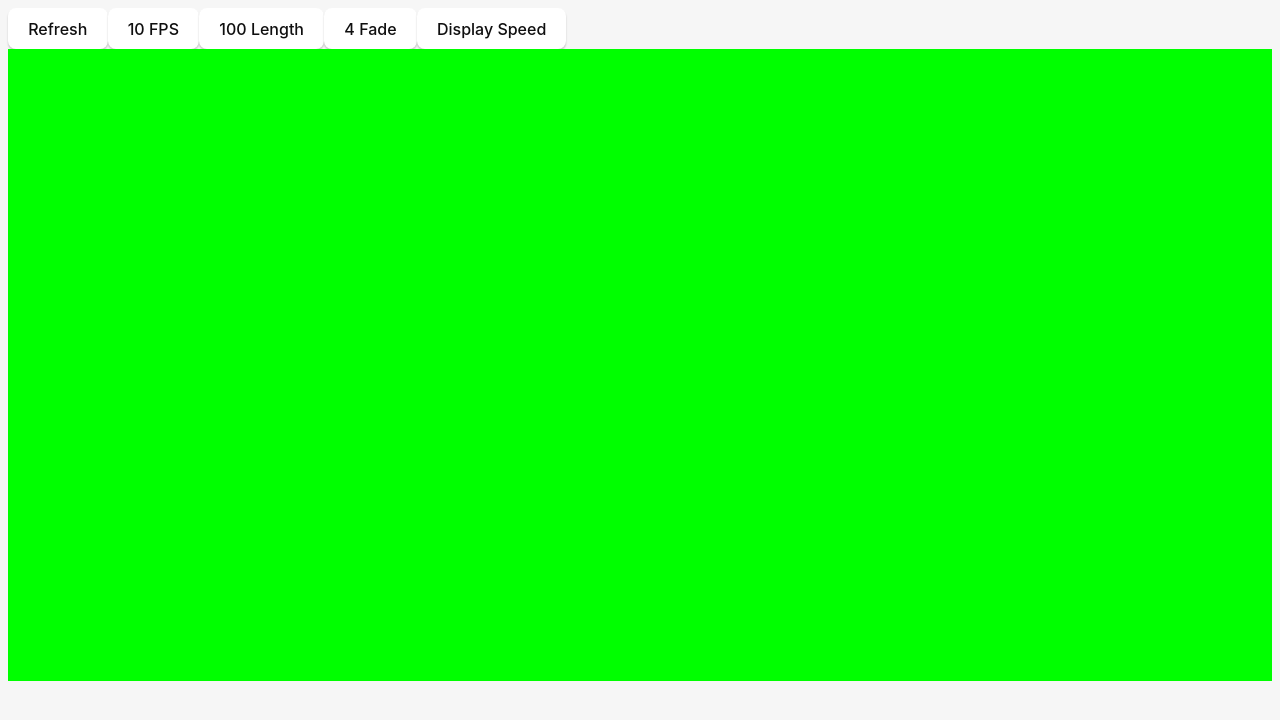
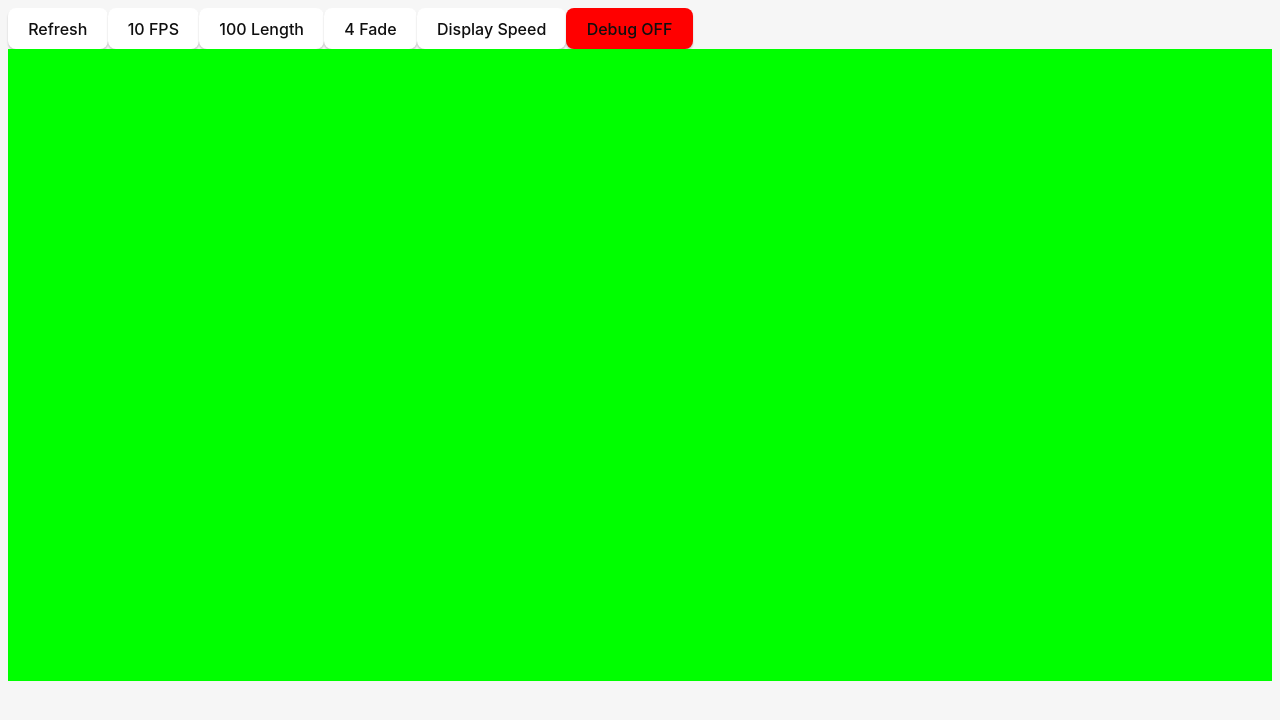
Before and after one commit to GabrielSJones/obs-mouse-overlay, a React (Vite) app: page / in a window 1280 px wide. Shown: the top 720 px of the page. Built offline with nearby package versions, Linux system fonts and the light colour scheme.

Commit message:
cleanup + debug mode + adding triple type to canvas

```diff
--- a/src/App.tsx
+++ b/src/App.tsx
@@ -1,16 +1,10 @@
-import {
-  SetStateAction,
-  createContext,
-  useContext,
-  useEffect,
-  useRef,
-  useState,
-} from "react";
-import { invoke } from "@tauri-apps/api/tauri";
+import { useState } from "react";
+
 import "./App.css";
-import SettingsProvider, { useSettingsContext } from "./SettingsContext";
+import SettingsProvider from "./SettingsContext";
 import Canvas from "./Canvas";
 
+const IS_VERBOSE_MODE = false;
 const FRAMERATE = 10; //set to desired framerate - 30 or 60 is typically fine for most cases
 const TRAIL_LENGTH = 100; //leave below 50
 const TRAIL_FADE_SPEED = 4;
@@ -29,45 +23,46 @@ const BACKGROUND_COLOR = "rgb(0,255,0,100)";
 // }
 
 function App() {
+  const [isVerboseMode, setIsVerboseMode] = useState<boolean>(IS_VERBOSE_MODE);
   const [fps, setFps] = useState<number>(FRAMERATE);
   const [trailLength, setTrailLength] = useState<number>(TRAIL_LENGTH);
   const [trailFadeSpeed, setTrailFadeSpeed] =
     useState<number>(TRAIL_FADE_SPEED);
   const [displayMagnitude, setDisplayMagnitude] =
     useState<boolean>(DISPLAY_MAGNITUDE);
-  //const [fps, setFps] = useState<number>(FRAMERATE);
 
   const [resetStates, setResetStates] = useState<boolean>(false);
 
-  // const [trailLength, setTrailLength] = useState<number>(100);
-  // const [fps, setFps] = useState<number>(120);
-
   function reset() {
     setResetStates(!resetStates);
-    //clearTimeout(timeout);
     console.log("resetting?");
-    //console.log(fps + ": Framerate");
   }
 
   function handleSetFps() {
     fps == 120 ? setFps(30) : setFps(120);
-    console.log(fps + ": Framerate");
+    console.log(fps + ": Framerate Set");
   }
   function handleSetTrailLength() {
     trailLength == 100 ? setTrailLength(10) : setTrailLength(100);
-    console.log(trailLength + ": Trail Length");
+    console.log(trailLength + ": Trail Length Set");
   }
   function handleSetTrailFadeSpeed() {
     trailFadeSpeed == 1 ? setTrailFadeSpeed(4) : setTrailFadeSpeed(1);
-    console.log(trailFadeSpeed + ": Trail Length");
+    console.log(trailFadeSpeed + ": Trail Fade Speed Set");
   }
   function handleSetDisplayMagnitude() {
     setDisplayMagnitude(!displayMagnitude);
-    console.log(displayMagnitude + ": Display Magnitude");
+    console.log(displayMagnitude + ": Display Magnitude Set");
+  }
+  function handleSetIsVerboseMode() {
+    setIsVerboseMode(!isVerboseMode);
+    console.log(isVerboseMode + ": Verbose Mode Set");
   }
   return (
     <SettingsProvider
       value={{
+        isVerboseMode: isVerboseMode,
+        setIsVerboseMode: setIsVerboseMode,
         fps: fps,
         setFps: setFps,
         trailLength: trailLength,
@@ -85,14 +80,13 @@ function App() {
       <button onClick={handleSetDisplayMagnitude}>
         {displayMagnitude} Display Speed
       </button>
-      {/* <button onClick={handleSetFps}>Set 120 FPS</button> */}
-      <Canvas
-        resetState={resetStates}
-        //setResetState={setResetStates}
-        //TRAIL_LENGTH={TRAIL_LENGTH}
-        //TRAIL_FADE_SPEED={TRAIL_FADE_SPEED}
-        BACKGROUND_COLOR={BACKGROUND_COLOR}
-      />
+      <button
+        style={{ background: isVerboseMode ? "green" : "red" }}
+        onClick={handleSetIsVerboseMode}
+      >
+        Debug {isVerboseMode ? "ON" : "OFF"}
+      </button>
+      <Canvas />
     </SettingsProvider>
   );
 }
--- a/src/Canvas.tsx
+++ b/src/Canvas.tsx
@@ -1,4 +1,4 @@
-import { useContext, useEffect, useRef } from "react";
+import { useEffect, useRef } from "react";
 import { invoke } from "@tauri-apps/api/tauri";
 import "./App.css";
 import { useSettingsContext } from "./SettingsContext";
@@ -14,32 +14,19 @@ import { useSettingsContext } from "./SettingsContext";
 //   monitorHeightHalf = monitor.size.height / 2;
 // }
 
-type MouseInputType = [number, number];
+type MouseInputType = [number, number, number];
 
-function Canvas({
-  //resetState,
-  //setResetState,
-  //FRAMERATE,
-  //TRAIL_LENGTH,
-  //TRAIL_FADE_SPEED,
-  BACKGROUND_COLOR,
-}: {
-  resetState: boolean;
-  //setResetState: React.Dispatch<React.SetStateAction<boolean>>;
-  //FRAMERATE: number;
-  //TRAIL_LENGTH: number;
-  //TRAIL_FADE_SPEED: number;
-  BACKGROUND_COLOR: string;
-}) {
-  const { fps, trailLength, trailFadeSpeed } = useSettingsContext();
+function Canvas() {
+  const { fps, trailLength, trailFadeSpeed, isVerboseMode } =
+    useSettingsContext();
   const FRAMETIME_IN_MS = 1000 / fps; //why
   const ref = useRef<HTMLCanvasElement>(null);
   const mouseInput = useRef<Array<MouseInputType>>([]);
-
-  console.log(fps);
-  console.log(trailLength);
-  console.log(trailFadeSpeed);
-
+  if (isVerboseMode) {
+    console.log(fps);
+    console.log(trailLength);
+    console.log(trailFadeSpeed);
+  }
   useEffect(() => {
     const timeout = setInterval(() => {
       GetMousePosition().then(() => {
@@ -64,6 +51,7 @@ function Canvas({
     for (var i = len - 1; i >= 0; i--) {
       const x = mouseInput.current[i][0];
       const y = mouseInput.current[i][1];
+      const mag = mouseInput.current[i][2];
 
       //console.log(i + "index");
       const opacity = (100 * ((i + 1) / len)) / trailFadeSpeed;
@@ -92,7 +80,7 @@ function Canvas({
       <canvas
         height={"fit-content"}
         width={"fit-content"}
-        style={{ background: BACKGROUND_COLOR }}
+        style={{ background: "rgb(0,255,0,100)" }}
         ref={ref}
       ></canvas>
     </div>
--- a/src/SettingsContext.tsx
+++ b/src/SettingsContext.tsx
@@ -1,6 +1,8 @@
-import { createContext, useContext, useState } from "react";
+import { createContext, useContext } from "react";
 
 type SettingsContextType = {
+  isVerboseMode: boolean;
+  setIsVerboseMode: React.Dispatch<React.SetStateAction<boolean>>;
   fps: number;
   setFps: React.Dispatch<React.SetStateAction<number>>;
   trailLength: number;
@@ -11,6 +13,8 @@ type SettingsContextType = {
   setDisplayMagnitude: React.Dispatch<React.SetStateAction<boolean>>;
 };
 const DEFAULT_SETTINGS: SettingsContextType = {
+  isVerboseMode: false,
+  setIsVerboseMode: () => undefined,
   fps: 60,
   setFps: () => undefined,
   trailLength: 10,
```
